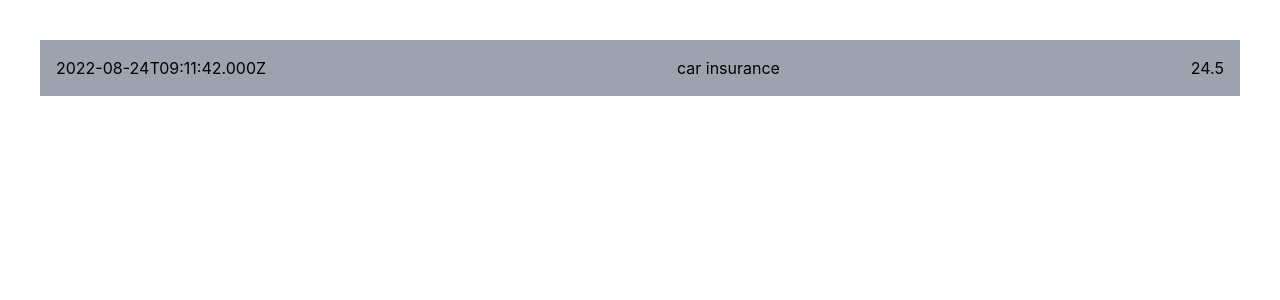
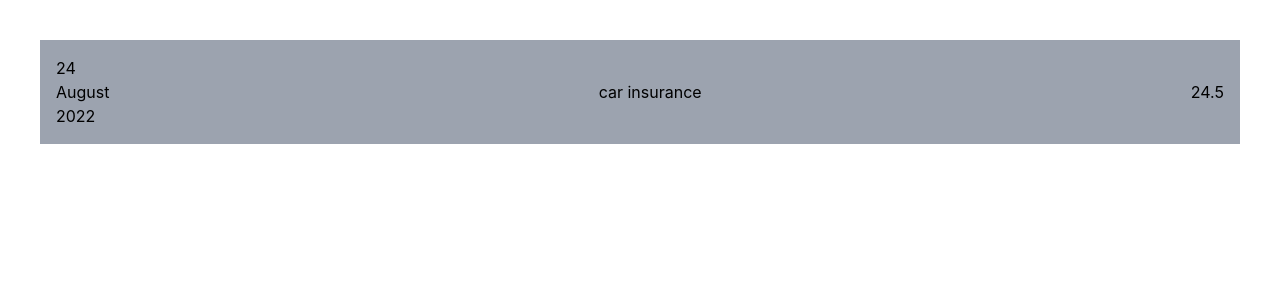
Before and after one commit to subhankar18r/expense-tracker, a React (Create React App) app: page / in a window 1280 px wide. Shown: the top 300 px of the page. Built offline with nearby package versions, Linux system fonts and the light colour scheme.

Commit message:
using props with regular javascript

```diff
--- a/src/components/Expenseitem.js
+++ b/src/components/Expenseitem.js
@@ -1,7 +1,14 @@
 function Expenseitem(props) {
+  const month = props.date.toLocaleString("en-US", { month: "long" });
+  const day = props.date.toLocaleString("en-US", { day: "2-digit" });
+  const year = props.date.getFullYear();
   return (
-    <div className="flex justify-between bg-gray-400 m-10 p-4">
-      <div>{props.date.toISOString()}</div>
+    <div className="flex justify-between items-center bg-gray-400 m-10 p-4">
+      <div>
+        <div>{day}</div>
+        <div>{month}</div>
+        <div>{year}</div>
+      </div>
       <h2>{props.title}</h2>
       <div className="price">{props.amount}</div>
     </div>
```
